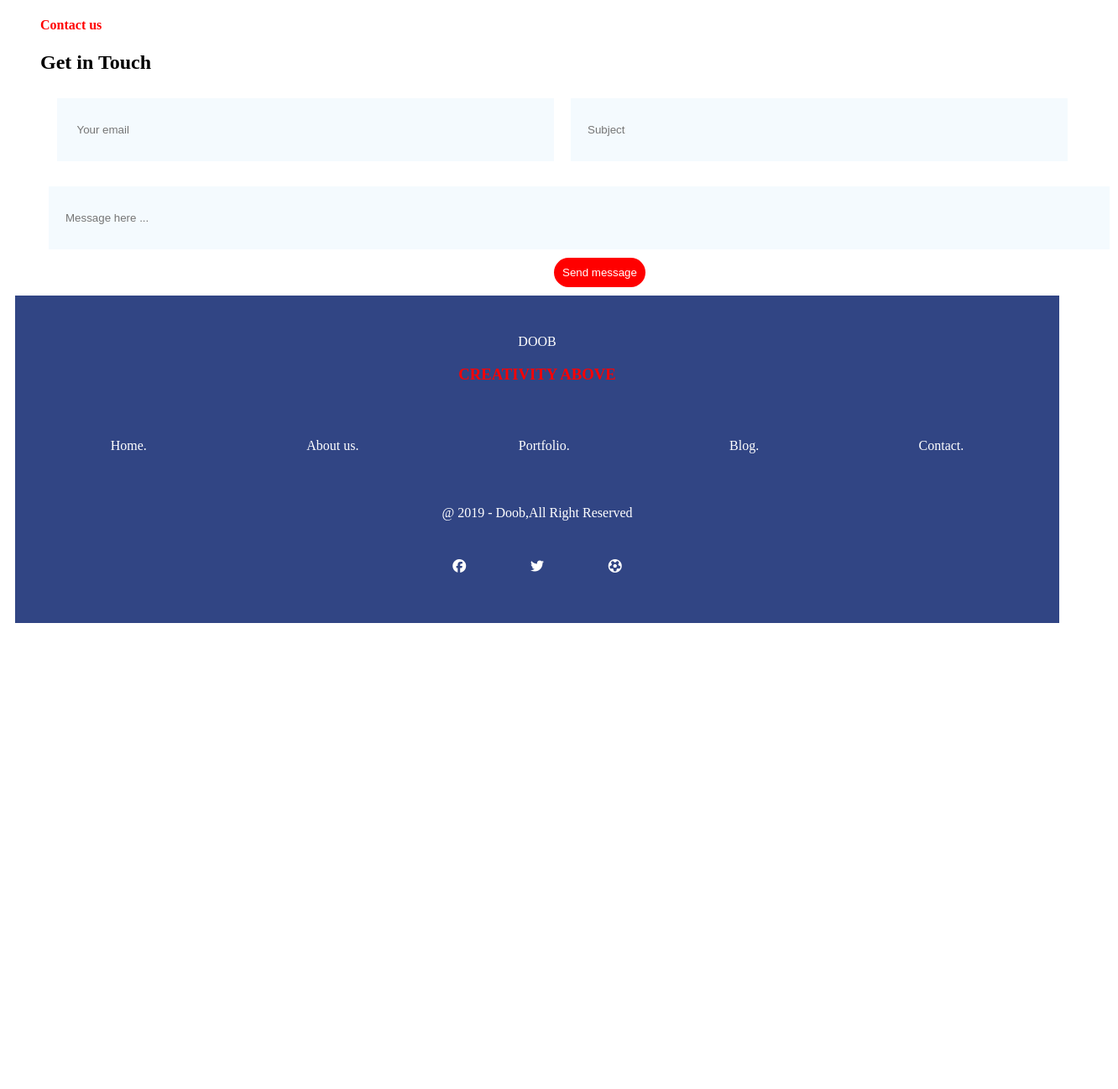
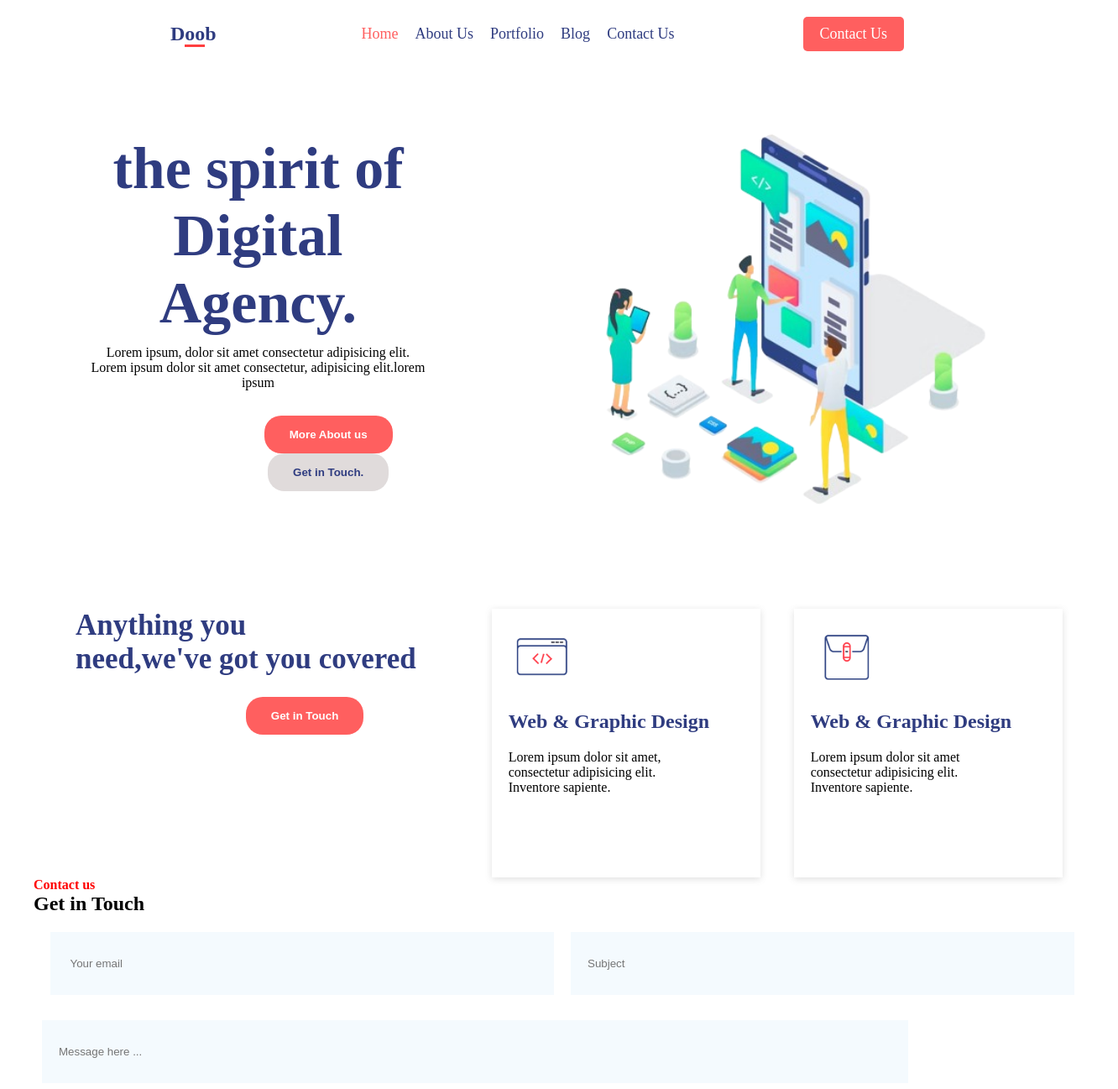
Before and after one commit to zahirajanahi/projectcss2, a plain HTML site: page index.html in a window 1280 px wide. Shown: the top 1297 px of the page at 84% size, 1332 px wide, since content can reach past the window. Before the commit the page ends 800 px from the top, so only its background shows below. Drawn offline with Linux system fonts and the light colour scheme.

Commit message:
last change

```diff
--- a/index.html
+++ b/index.html
@@ -8,6 +8,60 @@
     <link rel="stylesheet" href="./public/css/app.css">
 </head>
 <body>
+    <nav>
+        <div class="logo">D<span>oo</span>b</div>
+        <ul>
+            <li><a href="#" class="active">Home</a></li>
+            <li><a href="#">About Us</a></li>
+            <li><a href="#">Portfolio</a></li>
+            <li><a href="#">Blog</a></li>
+            <li><a href="#">Contact Us</a></li>
+        </ul>
+        <a href="#" class="contact-button">Contact Us</a>
+    </nav>
+    <section class="landing-page">
+           <div class="leftside">
+                 <h1>the spirit of <br> Digital Agency.</h1>
+                 <p>Lorem ipsum, dolor sit amet consectetur adipisicing elit. <br>
+                    Lorem ipsum dolor sit amet consectetur, adipisicing elit.lorem ipsum
+                <div class="btns">
+                    <button class="btn1">More About us</button>
+                    <button class="btn2">Get in Touch.</button>
+                </div>
+           </div>
+
+
+           <div class="rightside">
+               <img src="./public/image/Capture-removebg-preview.png" height="500px" alt="">
+           </div>
+    </section>
+    <section class="second-section">
+
+       <div class="getInTouch">
+           <h1>Anything you <br>
+             need,we've got you covered</h1>
+           <button class="btn1">Get in Touch</button>
+       </div>
+
+       <div class="boxs">
+          <div class="box">
+             <div><img src="./public/image/Capture.PNG" alt=""></div>
+             <div><h2>Web & Graphic Design</h2></div>
+             <div><p>Lorem ipsum dolor sit amet,<br> consectetur adipisicing elit. <br>
+                 Inventore sapiente.</p></div>
+          </div>
+
+          <div class="box">
+            <div ><img src="./public/image/Capture12.PNG" alt=""></div>
+            <div><h2>Web & Graphic Design</h2></div>
+            <div><p>Lorem ipsum dolor sit amet <br>consectetur adipisicing elit. <br>
+                Inventore sapiente.</p>
+            </div>
+         </div>
+       </div>
+
+
+    </section>
     <div class="div34">
         <h4>Contact us</h4>
         <h2>Get in Touch</h2>
--- a/public/css/app.css
+++ b/public/css/app.css
@@ -1,3 +1,135 @@
+*{
+    margin: 0;
+    padding: 0;
+}
+
+nav {
+    display: flex;
+    justify-content: space-evenly;
+    align-items: center;
+    background-color: white;
+    padding: 20px 50px;
+
+}
+
+.logo {
+    font-size: 24px;
+    font-weight: bold;
+    color: #2f3c80;
+}
+
+ul {
+    list-style-type: none;
+    margin: 0;
+    padding: 0;
+    display: flex;
+}
+
+ul li {
+    margin-left: 20px;
+}
+
+ul li a {
+    text-decoration: none;
+    color: #2f3c80;
+    font-size: 18px;
+    position: relative;
+}
+
+ul li a.active {
+    color: #ff5f5f;
+}
+
+
+
+.contact-button {
+    text-decoration: none;
+    background-color: #ff5f5f;
+    color: white;
+    padding: 10px 20px;
+    border-radius: 5px;
+    font-size: 18px;
+}
+
+.contact-button:hover {
+    background-color: #ff3f3f;
+}
+span {
+    border-bottom: 3px solid #ff3f3f;
+}
+
+.landing-page{
+    display: flex;
+    justify-content: center;
+    align-items: center;
+    text-align: center;
+    gap: 100px;
+    margin-top:50px;
+    margin-left: 100px;
+}
+.leftside h1{
+
+    color: #2f3c80;
+    font-size: 70px;
+}
+.leftside p{
+   padding: 10px 0;
+}
+.btns{
+    padding: 20px;
+}
+.btn1{
+    padding: 15px 30px;
+    border-radius: 20px;
+    border: none;
+    background-color: #ff5f5f;
+    color: #fff;
+    font-weight: bold;
+    margin-right: 20px;
+}
+.btn2{
+    padding: 15px 30px;
+    border-radius: 20px;
+    border: none;
+    background-color: #e0dbdb;
+    color: #2f3c80;
+    font-weight: bold;
+    margin-right: 20px;
+}
+
+.second-section{
+    display: flex;
+     gap: 90px;
+     padding-top: 90px;
+}
+
+.getInTouch{
+    padding-left: 90px;
+
+}
+.getInTouch h1{
+    color: #2f3c80;
+    font-size: 35px;
+    padding-bottom: 25px;
+}
+
+.boxs{
+    display: flex;
+    gap: 40px;
+}
+
+.box{
+    box-shadow: rgba(99, 99, 99, 0.2) 0px 2px 8px 0px;
+    width: 280px;
+    height: 280px;
+    display: flex;
+    flex-direction: column;
+    padding: 20px;
+}
+.box h2{
+    color: #2f3c80;
+    padding: 20px 0;
+}
 .div34{
     margin-left: 40px;
 }
@@ -16,7 +148,7 @@ input{
 background-color: rgb(244, 250, 254);
 padding: 30px 20px;
 border: none;
-width: 100%;
+width: 80%;
 margin: 10px;
 
 }
@@ -70,4 +202,38 @@ footer{
         text-align: center;
     }
 
+    nav{
+        display: flex;
+        flex-direction: column;
+        gap: 20px;
+    }
+     ul{
+        margin-left: 30px;
+     }
+    .landing-page{
+        display: flex;
+        flex-direction: column;
+    }
+    .landing-page h1{
+        font-size: 40px;
+        justify-content: center;
+        text-align: center;
+        align-items: center;
+    }
+    .btn1 , .btn2{
+      margin: 10px;
+      width: 90%;
+    }
+    img{
+        display: none;
+    }
+    .second-section{
+          display: flex;
+          flex-direction: column;
+    }
+    .boxs{
+        display: flex;
+        flex-direction: column;
+        margin: 50px;
+    }
 }
```
